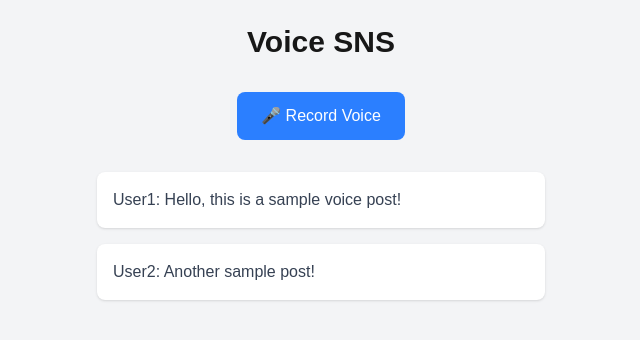
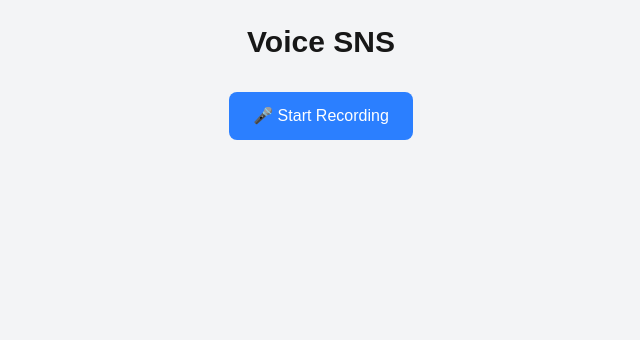
Before and after one commit to fujimotr710-commits/voiceet, a Next.js app: page / in a window 1280 px wide. Shown: the top 340 px of the page, without its empty margins (319-959 px from the left). Built offline with nearby package versions, Linux system fonts and the light colour scheme.

Commit message:
録音機能を追加

```diff
--- a/src/app/page.js
+++ b/src/app/page.js
@@ -1,24 +1,57 @@
+"use client";
+import { useState } from "react";
+
 export default function Home() {
+  const [recording, setRecording] = useState(false);
+  const [audioUrl, setAudioUrl] = useState(null);
+  let mediaRecorder;
+  let chunks = [];
+
+  async function startRecording() {
+    const stream = await navigator.mediaDevices.getUserMedia({ audio: true });
+    mediaRecorder = new MediaRecorder(stream);
+    mediaRecorder.start();
+    setRecording(true);
+
+    mediaRecorder.ondataavailable = (e) => {
+      chunks.push(e.data);
+    };
+
+    mediaRecorder.onstop = () => {
+      const blob = new Blob(chunks, { type: "audio/mp3" });
+      setAudioUrl(URL.createObjectURL(blob));
+      chunks = [];
+      setRecording(false);
+    };
+  }
+
+  function stopRecording() {
+    mediaRecorder.stop();
+  }
+
   return (
     <main className="min-h-screen bg-gray-100 flex flex-col items-center p-6">
-      {/* ヘッダー */}
       <h1 className="text-3xl font-bold mb-8">Voice SNS</h1>
 
-      {/* 録音ボタン */}
-      <button className="bg-blue-500 text-white px-6 py-3 rounded-lg mb-8 hover:bg-blue-600">
-        🎤 Record Voice
-      </button>
+      {!recording ? (
+        <button
+          onClick={startRecording}
+          className="bg-blue-500 text-white px-6 py-3 rounded-lg mb-8 hover:bg-blue-600"
+        >
+          🎤 Start Recording
+        </button>
+      ) : (
+        <button
+          onClick={stopRecording}
+          className="bg-red-500 text-white px-6 py-3 rounded-lg mb-8 hover:bg-red-600"
+        >
+          ⏹ Stop Recording
+        </button>
+      )}
 
-      {/* 投稿一覧 */}
-      <div className="w-full max-w-md space-y-4">
-        {/* ダミー投稿 */}
-        <div className="bg-white p-4 rounded-lg shadow">
-          <p className="text-gray-700">User1: Hello, this is a sample voice post!</p>
-        </div>
-        <div className="bg-white p-4 rounded-lg shadow">
-          <p className="text-gray-700">User2: Another sample post!</p>
-        </div>
-      </div>
+      {audioUrl && (
+        <audio controls src={audioUrl} className="mt-4"></audio>
+      )}
     </main>
   );
 }
--- /dev/null
+++ b/src/app/page_backup.js
@@ -0,0 +1,24 @@
+export default function Home() {
+  return (
+    <main className="min-h-screen bg-gray-100 flex flex-col items-center p-6">
+      {/* ヘッダー */}
+      <h1 className="text-3xl font-bold mb-8">Voice SNS</h1>
+
+      {/* 録音ボタン */}
+      <button className="bg-blue-500 text-white px-6 py-3 rounded-lg mb-8 hover:bg-blue-600">
+        🎤 Record Voice
+      </button>
+
+      {/* 投稿一覧 */}
+      <div className="w-full max-w-md space-y-4">
+        {/* ダミー投稿 */}
+        <div className="bg-white p-4 rounded-lg shadow">
+          <p className="text-gray-700">User1: Hello, this is a sample voice post!</p>
+        </div>
+        <div className="bg-white p-4 rounded-lg shadow">
+          <p className="text-gray-700">User2: Another sample post!</p>
+        </div>
+      </div>
+    </main>
+  );
+}
```
